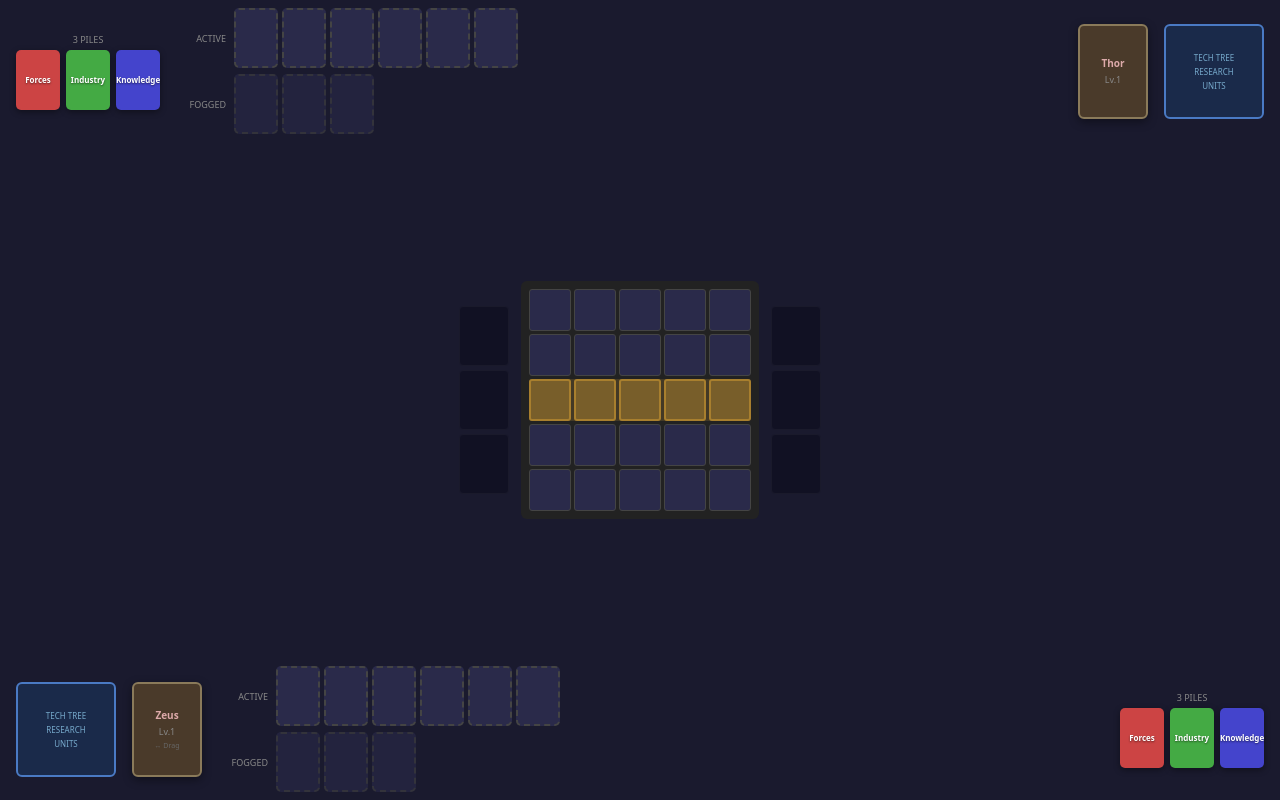
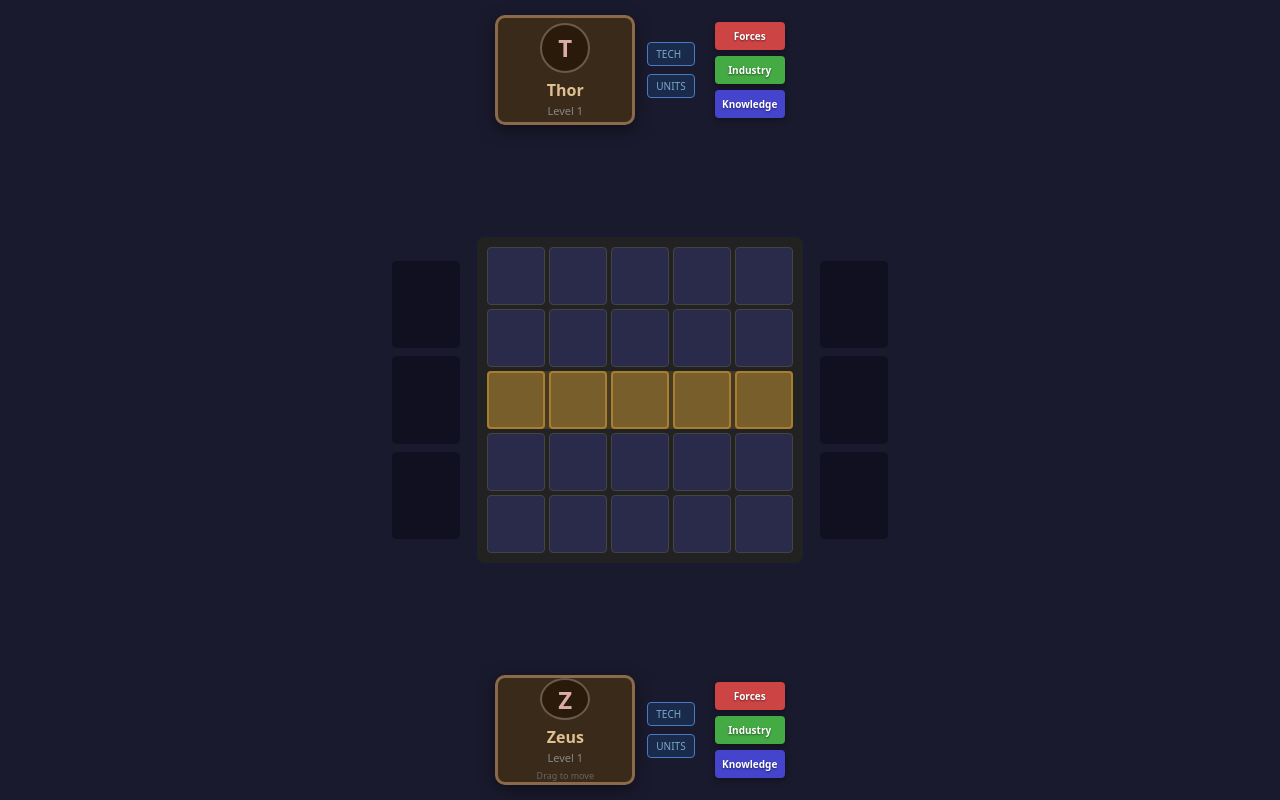
Before and after one commit to hopskotchradio/empires-hand, a React (Vite) app: page / in a window 1280 px wide. Built offline with nearby package versions, Linux system fonts and the light colour scheme.

Commit message:
Large hero cards centered top/bottom, larger board

```diff
--- a/src/components/Board.tsx
+++ b/src/components/Board.tsx
@@ -7,7 +7,7 @@ interface BoardProps {
   currentPlayerId: string;
 }
 
-// Layout: 3 fog zones | 5x5 Grid | 3 fog zones
+// Layout: Large Hero Top | 3 fog | 5x5 Grid | 3 fog | Large Hero Bottom
 // Middle row (row 2) is the control lane
 const GRID_SIZE = 5;
 const CONTROL_LANE_ROW = 2;
@@ -79,8 +79,20 @@ export const Board: React.FC<BoardProps> = ({ gameState, currentPlayerId }) => {
 
   return (
     <div style={styles.container}>
-      {/* Opponent Area (Top) */}
-      <PlayerArea player={opponent} position="top" />
+      {/* Top Hero Area */}
+      <div style={styles.heroSection}>
+        <HeroCard
+          hero={opponent.hero}
+          level={opponent.heroLevel}
+          position="top"
+        />
+        {/* Top Deck Piles */}
+        <div style={styles.deckArea}>
+          <DeckPile name="Forces" color="#c44" />
+          <DeckPile name="Industry" color="#4a4" />
+          <DeckPile name="Knowledge" color="#44c" />
+        </div>
+      </div>
 
       {/* Battlefield */}
       <div style={styles.battlefield}>
@@ -125,8 +137,8 @@ export const Board: React.FC<BoardProps> = ({ gameState, currentPlayerId }) => {
           </div>
           <SpriteLayer
             units={units}
-            width={250}
-            height={250}
+            width={350}
+            height={350}
             onUnitClick={(unit) => console.log('Clicked:', unit.card.name)}
             draggedUnit={draggedUnit}
           />
@@ -140,85 +152,59 @@ export const Board: React.FC<BoardProps> = ({ gameState, currentPlayerId }) => {
         </div>
       </div>
 
-      {/* Current Player Area (Bottom) */}
-      <PlayerArea
-        player={currentPlayer}
+      {/* Bottom Hero Area */}
+      <div style={styles.heroSection}>
+        <HeroCard
+          hero={currentPlayer.hero}
+          level={currentPlayer.heroLevel}
           position="bottom"
-        onDragStart={handleDragStart}
+          draggable
+          onDragStart={(e) => handleDragStart(`${currentPlayer.hero.id}-1`, e)}
         />
-    </div>
-  );
-};
-
-interface PlayerAreaProps {
-  player: PlayerState;
-  position: 'top' | 'bottom';
-  onDragStart?: (unitId: string, e: React.DragEvent) => void;
-}
-
-const PlayerArea: React.FC<PlayerAreaProps> = ({ player, position, onDragStart }) => {
-  const isTop = position === 'top';
-  const isCurrentPlayer = position === 'bottom';
-
-  return (
-    <div style={{ ...styles.playerArea, flexDirection: isTop ? 'row' : 'row-reverse' }}>
-      {/* Deck Piles */}
+        {/* Bottom Deck Piles */}
         <div style={styles.deckArea}>
-        <div style={styles.pileLabel}>3 PILES</div>
-        <div style={styles.piles}>
           <DeckPile name="Forces" color="#c44" />
           <DeckPile name="Industry" color="#4a4" />
           <DeckPile name="Knowledge" color="#44c" />
         </div>
       </div>
+    </div>
+  );
+};
 
-      {/* Units Area */}
-      <div style={styles.unitsArea}>
-        <div style={styles.unitGroup}>
-          <div style={styles.groupLabel}>ACTIVE</div>
-          <div style={styles.cardSlots}>
-            {player.deployed.map((card, i) => (
-              <CardSlot key={i} card={card} />
-            ))}
-            {Array.from({ length: Math.max(0, 6 - player.deployed.length) }).map((_, i) => (
-              <CardSlot key={`empty-active-${i}`} />
-            ))}
-          </div>
-        </div>
-        <div style={styles.unitGroup}>
-          <div style={styles.groupLabel}>FOGGED</div>
-          <div style={styles.cardSlots}>
-            {player.fogReserves.map((card, i) => (
-              <CardSlot key={i} card={card} fogged />
-            ))}
-            {Array.from({ length: Math.max(0, 3 - player.fogReserves.length) }).map((_, i) => (
-              <CardSlot key={`empty-fog-${i}`} fogged />
-            ))}
-          </div>
-        </div>
-      </div>
+interface HeroCardProps {
+  hero: Card;
+  level: number;
+  position: 'top' | 'bottom';
+  draggable?: boolean;
+  onDragStart?: (e: React.DragEvent) => void;
+}
 
-      {/* Hero - Draggable for current player */}
-      <div style={styles.heroArea}>
+const HeroCard: React.FC<HeroCardProps> = ({ hero, level, position, draggable, onDragStart }) => {
+  const isBottom = position === 'bottom';
+
+  return (
+    <div style={styles.heroCardContainer}>
       <div
         style={{
           ...styles.heroCard,
-            cursor: isCurrentPlayer ? 'grab' : 'default',
+          cursor: draggable ? 'grab' : 'default',
         }}
-          draggable={isCurrentPlayer}
-          onDragStart={(e) => onDragStart?.(`${player.hero.id}-1`, e)}
+        draggable={draggable}
+        onDragStart={onDragStart}
       >
-          <div style={styles.heroName}>{player.hero.name}</div>
-          <div style={styles.heroLevel}>Lv.{player.heroLevel}</div>
-          {isCurrentPlayer && <div style={styles.dragHint}>↔ Drag</div>}
+        <div style={styles.heroImagePlaceholder}>
+          <span style={styles.heroInitial}>{hero.name[0]}</span>
         </div>
+        <div style={styles.heroNameLarge}>{hero.name}</div>
+        <div style={styles.heroLevelLarge}>Level {level}</div>
+        {draggable && <div style={styles.dragHint}>Drag to move</div>}
       </div>
 
-      {/* Tech Panel */}
-      <div style={styles.techPanel}>
-        <div style={styles.techLabel}>TECH TREE</div>
-        <div style={styles.techLabel}>RESEARCH</div>
-        <div style={styles.techLabel}>UNITS</div>
+      {/* Side panels */}
+      <div style={styles.sidePanel}>
+        <div style={styles.sideLabel}>TECH</div>
+        <div style={styles.sideLabel}>UNITS</div>
       </div>
     </div>
   );
@@ -227,16 +213,6 @@ const PlayerArea: React.FC<PlayerAreaProps> = ({ player, position, onDragStart }
 const DeckPile: React.FC<{ name: string; color: string }> = ({ name, color }) => (
   <div style={{ ...styles.pile, backgroundColor: color }}>
     <span style={styles.pileText}>{name}</span>
-  </div>
-);
-
-const CardSlot: React.FC<{ card?: Card; fogged?: boolean }> = ({ card, fogged }) => (
-  <div style={{ ...styles.cardSlot, opacity: fogged ? 0.6 : 1 }}>
-    {card ? (
-      <div style={styles.miniCard}>
-        <div style={styles.miniCardName}>{card.name}</div>
-      </div>
-    ) : null}
   </div>
 );
 
@@ -250,37 +226,91 @@ const styles: Record<string, React.CSSProperties> = {
     fontFamily: 'system-ui, sans-serif',
     overflow: 'hidden',
   },
-  playerArea: {
+  heroSection: {
     display: 'flex',
-    padding: '8px 16px',
-    gap: 16,
+    justifyContent: 'center',
     alignItems: 'center',
-    minHeight: 120,
+    gap: 20,
+    padding: '12px 24px',
+    minHeight: 140,
+  },
+  heroCardContainer: {
+    display: 'flex',
+    alignItems: 'center',
+    gap: 12,
+  },
+  heroCard: {
+    width: 140,
+    height: 110,
+    backgroundColor: '#3a2a1a',
+    borderRadius: 10,
+    border: '3px solid #8a6a4a',
+    display: 'flex',
+    flexDirection: 'column',
+    alignItems: 'center',
+    justifyContent: 'center',
+    boxShadow: '0 4px 15px rgba(0,0,0,0.5)',
+    userSelect: 'none',
+  },
+  heroImagePlaceholder: {
+    width: 50,
+    height: 50,
+    backgroundColor: '#2a1a0a',
+    borderRadius: '50%',
+    display: 'flex',
+    alignItems: 'center',
+    justifyContent: 'center',
+    marginBottom: 6,
+    border: '2px solid #6a5a4a',
+  },
+  heroInitial: {
+    fontSize: 24,
+    fontWeight: 'bold',
+    color: '#daa',
+  },
+  heroNameLarge: {
+    fontSize: 16,
+    fontWeight: 'bold',
+    color: '#e0c090',
+    textAlign: 'center',
+  },
+  heroLevelLarge: {
+    fontSize: 11,
+    color: '#888',
+    marginTop: 2,
+  },
+  dragHint: {
+    fontSize: 9,
+    color: '#666',
+    marginTop: 4,
+  },
+  sidePanel: {
+    display: 'flex',
+    flexDirection: 'column',
+    gap: 8,
+  },
+  sideLabel: {
+    fontSize: 10,
+    color: '#7ac',
+    textTransform: 'uppercase',
+    padding: '4px 8px',
+    backgroundColor: '#1a2a4a',
+    borderRadius: 4,
+    border: '1px solid #4a7ac4',
   },
   deckArea: {
     display: 'flex',
     flexDirection: 'column',
-    alignItems: 'center',
-    gap: 4,
-  },
-  pileLabel: {
-    fontSize: 9,
-    color: '#888',
-    textTransform: 'uppercase',
-  },
-  piles: {
-    display: 'flex',
     gap: 6,
   },
   pile: {
-    width: 44,
-    height: 60,
-    borderRadius: 5,
+    width: 70,
+    height: 28,
+    borderRadius: 4,
     display: 'flex',
     alignItems: 'center',
     justifyContent: 'center',
-    fontSize: 8,
-    textAlign: 'center',
+    fontSize: 10,
     boxShadow: '0 2px 6px rgba(0,0,0,0.4)',
   },
   pileText: {
@@ -288,124 +318,28 @@ const styles: Record<string, React.CSSProperties> = {
     fontWeight: 'bold',
     textShadow: '0 1px 2px rgba(0,0,0,0.5)',
   },
-  unitsArea: {
-    display: 'flex',
-    flexDirection: 'column',
-    gap: 6,
-    flex: 1,
-  },
-  unitGroup: {
-    display: 'flex',
-    alignItems: 'center',
-    gap: 8,
-  },
-  groupLabel: {
-    fontSize: 9,
-    color: '#888',
-    width: 50,
-    textAlign: 'right',
-  },
-  cardSlots: {
-    display: 'flex',
-    gap: 4,
-  },
-  cardSlot: {
-    width: 44,
-    height: 60,
-    backgroundColor: '#2a2a4a',
-    borderRadius: 5,
-    border: '2px dashed #444',
-    display: 'flex',
-    alignItems: 'center',
-    justifyContent: 'center',
-  },
-  miniCard: {
-    width: '100%',
-    height: '100%',
-    backgroundColor: '#3a3a5c',
-    borderRadius: 3,
-    padding: 3,
-    display: 'flex',
-    flexDirection: 'column',
-    justifyContent: 'center',
-  },
-  miniCardName: {
-    fontSize: 7,
-    textAlign: 'center',
-    color: '#ccc',
-  },
-  heroArea: {
-    display: 'flex',
-    alignItems: 'center',
-  },
-  heroCard: {
-    width: 70,
-    height: 95,
-    backgroundColor: '#4a3a2a',
-    borderRadius: 6,
-    border: '2px solid #8a7a5a',
-    display: 'flex',
-    flexDirection: 'column',
-    alignItems: 'center',
-    justifyContent: 'center',
-    boxShadow: '0 3px 10px rgba(0,0,0,0.4)',
-    userSelect: 'none',
-  },
-  heroName: {
-    fontSize: 10,
-    fontWeight: 'bold',
-    color: '#daa',
-    textAlign: 'center',
-  },
-  heroLevel: {
-    fontSize: 9,
-    color: '#888',
-    marginTop: 3,
-  },
-  dragHint: {
-    fontSize: 7,
-    color: '#666',
-    marginTop: 3,
-  },
-  techPanel: {
-    width: 100,
-    height: 95,
-    backgroundColor: '#1a2a4a',
-    border: '2px solid #4a7ac4',
-    borderRadius: 6,
-    display: 'flex',
-    flexDirection: 'column',
-    alignItems: 'center',
-    justifyContent: 'center',
-    gap: 3,
-  },
-  techLabel: {
-    fontSize: 8,
-    color: '#7ac',
-    textTransform: 'uppercase',
-  },
   battlefield: {
     flex: 1,
     display: 'flex',
     justifyContent: 'center',
     alignItems: 'center',
-    gap: 12,
-    padding: '0 16px',
+    gap: 16,
+    padding: '8px 24px',
     minHeight: 0,
   },
   fogContainer: {
     display: 'flex',
     flexDirection: 'column',
-    gap: 4,
-    width: 50,
+    gap: 6,
+    width: 70,
+    height: 280,
   },
   fogZone: {
     flex: 1,
-    minHeight: 60,
     backgroundColor: '#0a0a1a',
-    borderRadius: 4,
+    borderRadius: 6,
     border: '1px solid #1a1a2a',
-    opacity: 0.5,
+    opacity: 0.6,
   },
   gridContainer: {
     position: 'relative',
@@ -415,20 +349,20 @@ const styles: Record<string, React.CSSProperties> = {
   grid: {
     display: 'flex',
     flexDirection: 'column',
-    gap: 3,
-    padding: 8,
+    gap: 4,
+    padding: 10,
     backgroundColor: '#222',
-    borderRadius: 6,
+    borderRadius: 8,
   },
   row: {
     display: 'flex',
-    gap: 3,
-    borderRadius: 3,
+    gap: 4,
+    borderRadius: 4,
   },
   cell: {
-    width: 42,
-    height: 42,
-    borderRadius: 3,
+    width: 58,
+    height: 58,
+    borderRadius: 4,
     transition: 'all 0.2s',
   },
 };
--- a/src/components/SpriteLayer.tsx
+++ b/src/components/SpriteLayer.tsx
@@ -24,7 +24,7 @@ const GRID_SIZE = 5;
 const TOTAL_COLS = GRID_SIZE;
 const TOTAL_ROWS = GRID_SIZE;
 
-const TILE_SIZE = 42; // Square cells to match CSS
+const TILE_SIZE = 58; // Square cells to match CSS (58px cells + 4px gap)
 
 // Sprite sheet config
 const SHEET_COLS = 5;
```
Lines whose indentation alone changed are shown as unchanged.
